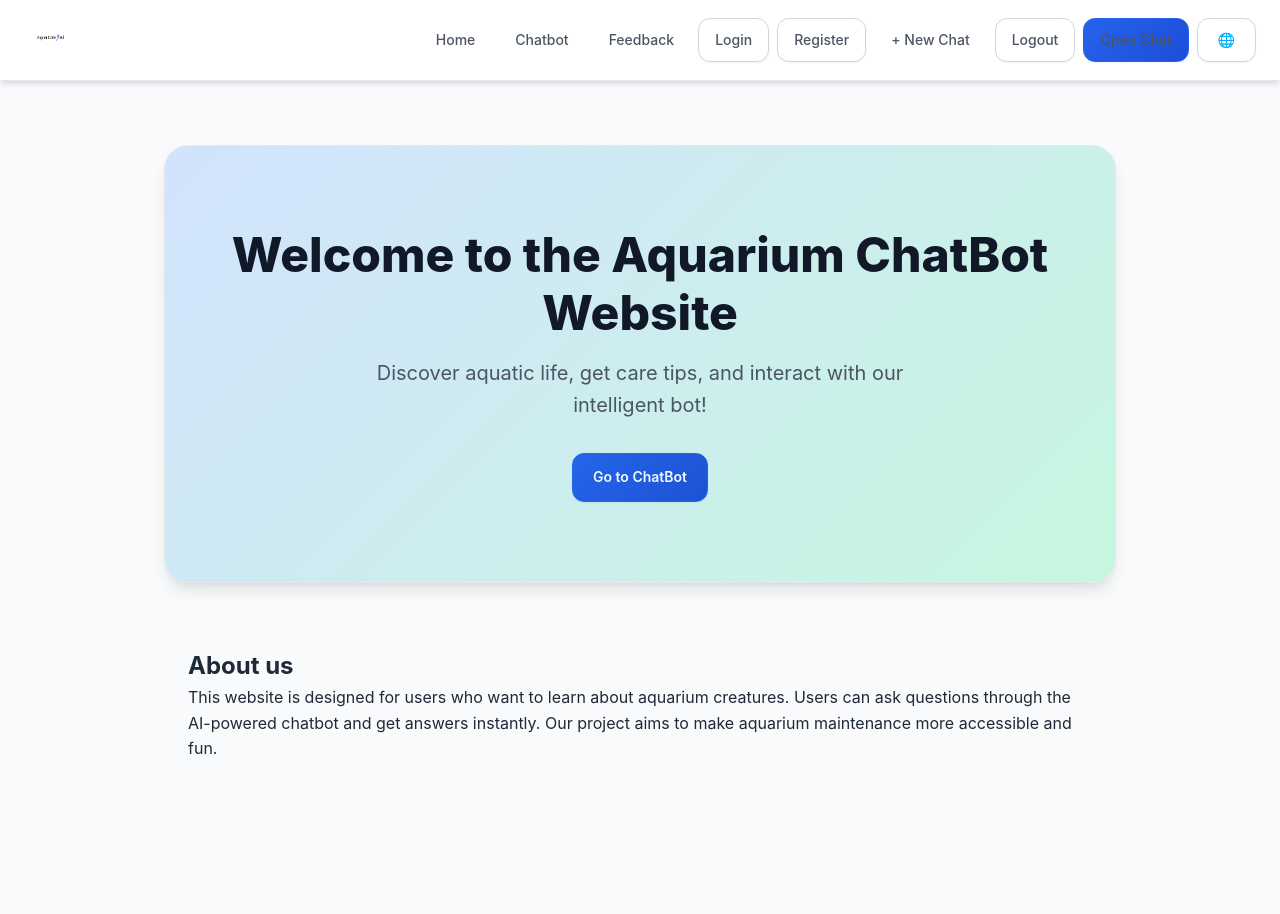
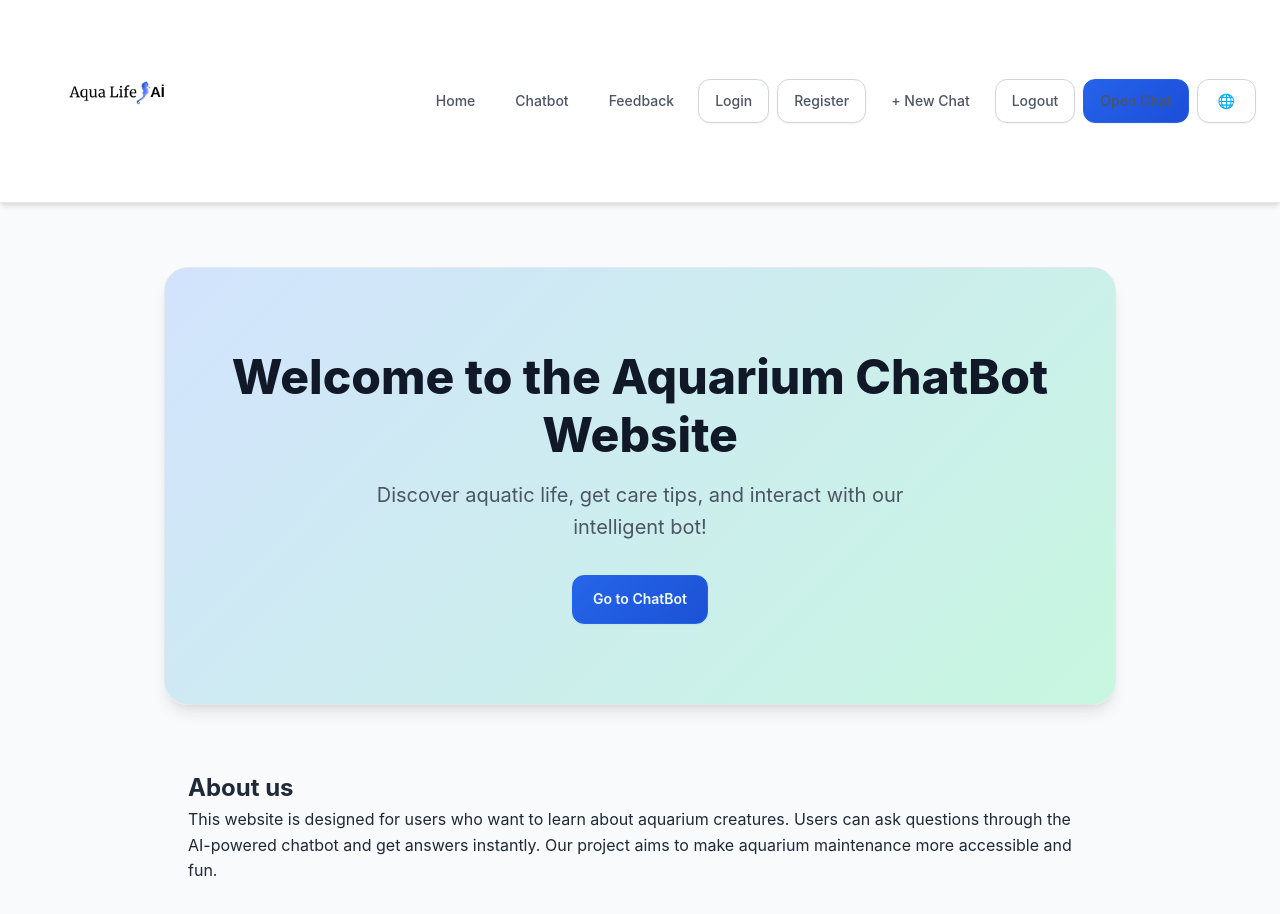
Before and after one commit to enver1241/aquarium-chatbot, a website: page index.html in a window 1280 px wide. Before the commit the page ends 810 px from the top, so only its background shows below. Drawn offline with Linux system fonts and the light colour scheme; no server answers.

Commit message:
Update styles in style.css

```diff
--- a/style.css
+++ b/style.css
@@ -108,7 +108,7 @@ body {
 }
 
 .brand-logo {
-  height: 48px;
+  height: 170px;
   width: auto;
   border-radius: var(--radius-md);
   transition: transform 0.2s ease;
```
